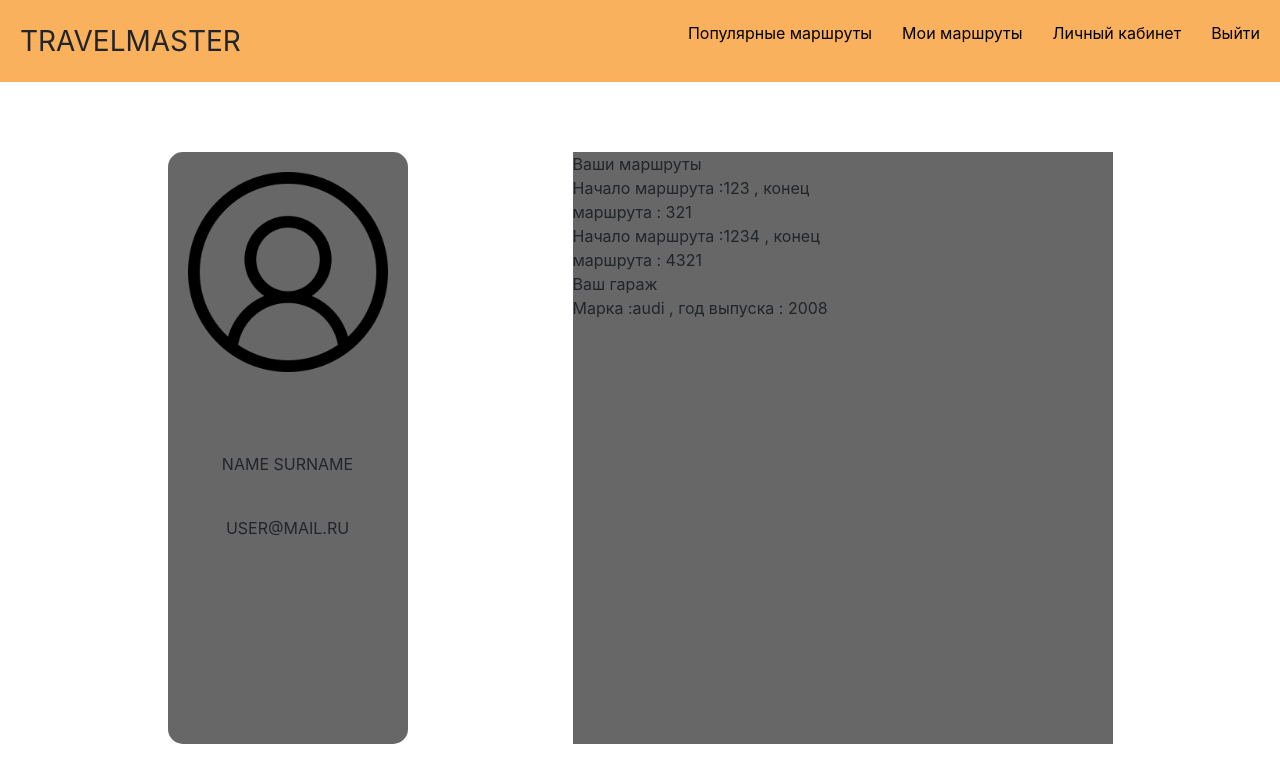
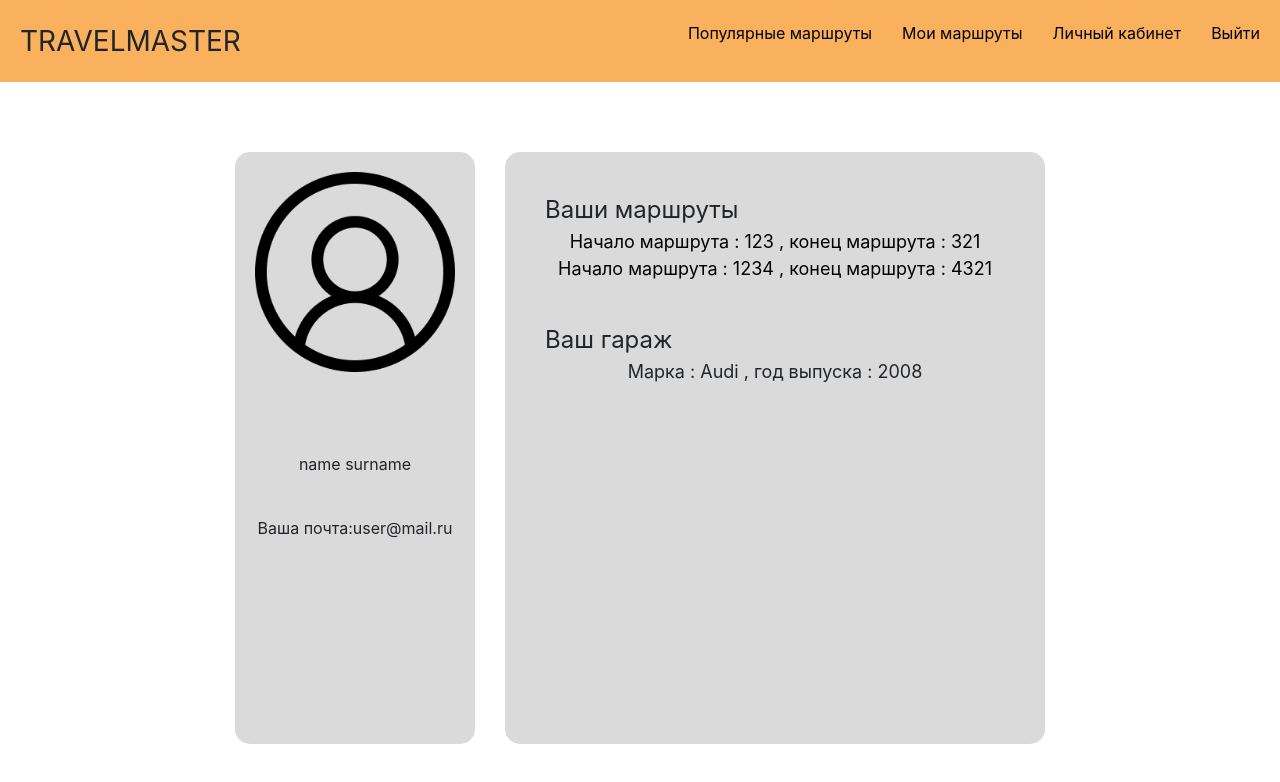
Before and after one commit to K1rgon/TravelMaster, a React (Create React App) app in the folder client/: page /newrout in a window 1280 px wide. Shown: the top 782 px of the page. Built offline with nearby package versions, Linux system fonts and the light colour scheme.

Commit message:
personal-page reales-2

```diff
--- a/client/src/components/personas/Personal.jsx
+++ b/client/src/components/personas/Personal.jsx
@@ -1,4 +1,5 @@
 import React from 'react';
+import { Link } from 'react-router-dom';
 import style from './Personal.module.css';
 import image from '../../image/user.png';
 
@@ -13,8 +14,8 @@ export default function Personal() {
     foto: image,
   };
 
-  const routes = [{ start: '123', end: '321' }, { start: '1234', end: '4321' }];
-  const cars = [{ mark: 'audi', year: '2008' }];
+  const routes = [{ start: '123', end: '321', id: 34 }, { start: '1234', end: '4321', id: 24 }];
+  const cars = [{ mark: 'Audi', year: '2008' }];
 
   return (
     <div className={style.block}>
@@ -22,19 +23,23 @@ export default function Personal() {
         <img src={user.foto} width="200px" height="200px" alt="Фото не удалось загрузить" />
         <div className={style.userphoto} />
         <div className={style.username}>{`${user.name} ${user.surname}`}</div>
-        <div className={style.username}>{`${user.email}`}</div>
+        <div className={style.username}>
+          {' '}
+          Ваша почта:
+          {`${user.email}`}
+        </div>
       </div>
       <div className={style.blockright}>
         <div className={style.routes}>
           Ваши маршруты
           {routes.map((rout, index) => (
-            <div id={index}>{`Начало маршрута :${rout.start} , конец маршрута : ${rout.end}`}</div>
+            <Link className={style.rout} to={`/routes/${rout.id}`} id={index}>{`Начало маршрута : ${rout.start} , конец маршрута : ${rout.end}`}</Link>
           ))}
         </div>
         <div className={style.cars}>
           Ваш гараж
           {cars.map((car, index) => (
-            <div id={index}>{`Марка :${car.mark} , год выпуска : ${car.year}`}</div>
+            <div className={style.car} id={index}>{`Марка : ${car.mark} , год выпуска : ${car.year}`}</div>
           ))}
         </div>
       </div>
--- a/client/src/components/personas/Personal.module.css
+++ b/client/src/components/personas/Personal.module.css
@@ -1,12 +1,11 @@
 .block {
   padding: 100px;
-  justify-content: space-around;
+  justify-content: center;
   padding-top: 70px;
   display: flex;
   gap: 30px;
 }
 .blockleft {
-  text-transform: uppercase;
   border-radius: 15px;
   padding: 20px;
   display: flex;
@@ -14,7 +13,7 @@
   gap: 40px;
   align-items: center;
   height: 74vh;
-  background-color: rgb(103, 103, 103);
+  background-color: rgb(218, 218, 218);
 }
 .userphoto {
 }
@@ -22,13 +21,35 @@
 }
 .blockright {
   width: 50%;
-  height: 74vh;
-  background-color: rgb(103, 103, 103);
+  border-radius: 15px;
+  padding: 40px;
+  display: flex;
+  flex-direction: column;
+  gap: 40px;
+  background-color: rgb(218, 218, 218);
 }
 
 .routes {
-  width: 50%;
+  display: flex;
+  flex-direction: column;
+  font-size: 24px;
+}
+.rout {
+  transition: all 0.5s;
+  color: black;
+  text-decoration: none;
+  text-align: center;
+  font-size: 18px;
+}
+.rout:hover {
+  scale: 1.1;
+  color: black;
 }
 
 .cars {
+  font-size: 24px;
 }
+.car {
+  text-align: center;
+  font-size: 18px;
+}
```
